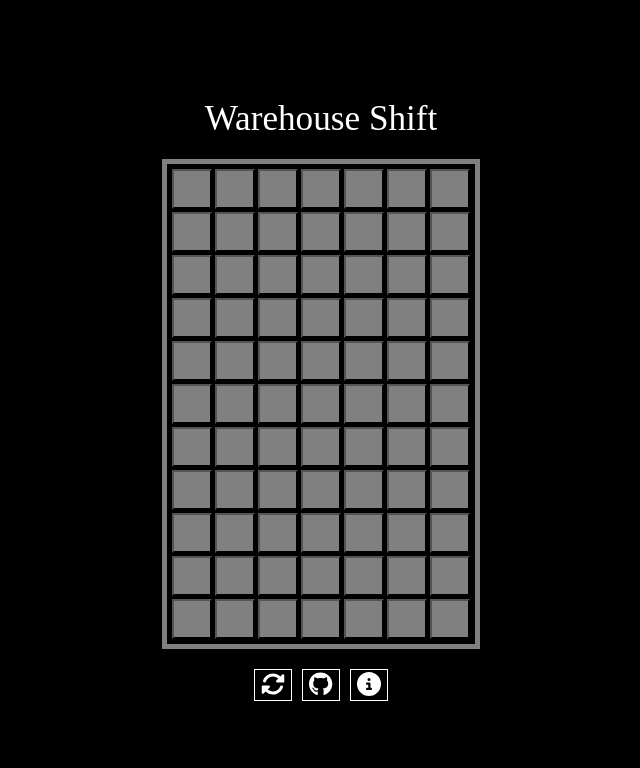
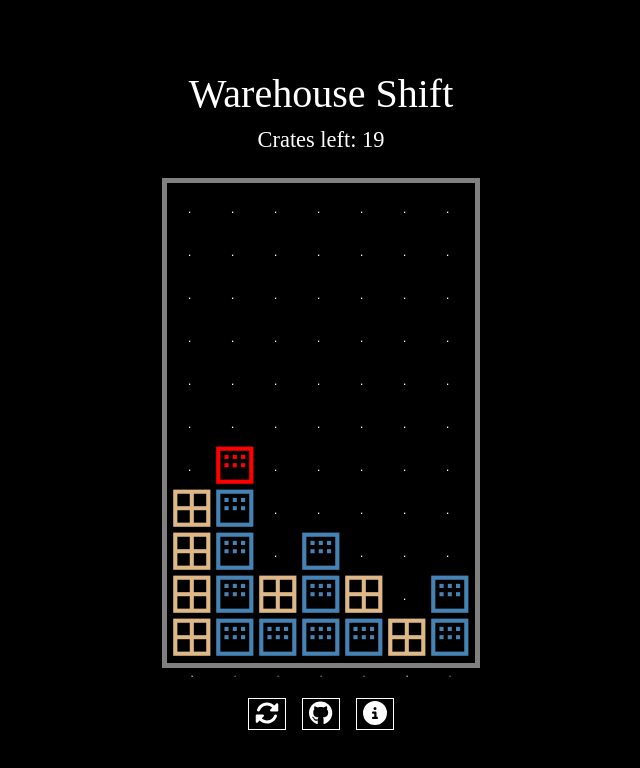
Before and after one commit to ZenRajko/warehouse-shift, a React (Create React App) app: page / in a window 1280 px wide. Both pictures are taken after a click on the element 639 px from the left and 400 px from the top of the page. Shown: the top 768 px of the page, without its empty margins (319-959 px from the left). Built offline with nearby package versions, Linux system fonts and the light colour scheme; a web font is replaced by a local one.

Commit message:
Operational game

```diff
--- a/package.json
+++ b/package.json
@@ -50,6 +50,7 @@
     ]
   },
   "devDependencies": {
+    "@types/seedrandom": "^3.0.8",
     "cross-env": "^7.0.3",
     "gh-pages": "^6.3.0"
   }
--- a/public/index.html
+++ b/public/index.html
@@ -4,6 +4,7 @@
     <meta charset="utf-8" />
     <link rel="icon" href="%PUBLIC_URL%/favicon.ico" />
     <link href="https://fonts.googleapis.com/css2?family=Permanent+Marker&family=Cabin+Sketch&family=Schoolbell&display=swap" rel="stylesheet">
+    <link rel="stylesheet" href="https://fonts.googleapis.com/icon?family=Material+Icons">
     <meta name="viewport" content="width=device-width, initial-scale=1" />
     <meta name="theme-color" content="#000000" />
     <meta
--- a/src/App.css
+++ b/src/App.css
@@ -53,8 +53,13 @@ body {
 }
 
 .game-page .title {
-  font-size: 2.2rem;
-  margin-bottom: 30px;
+  font-size: 2.5rem;
+  margin-bottom: 10px;
+}
+
+.game-page .count {
+  font-size: 1.4rem;
+  margin-bottom: 35px;
 }
 
 .board {
@@ -64,13 +69,35 @@ body {
   grid-template-columns: repeat(7, 40px);
   justify-content: center;
   gap: 3px;
-  margin-bottom: 30px;
+  margin-bottom: 40px;
 }
 
 .cell {
   width: 40px;
   height: 40px;
-  background-color: grey;
+  background-color: black;
+  color: white;
+  border: 0;
+  padding: 0;
+  margin: 0;
+}
+
+.cell span {
+  font-size: 3.1rem;
+  padding: 0;
+  margin: -5px 0 0 -5px;
+}
+
+.wood {
+  color: burlywood;
+}
+
+.metal {
+  color: steelblue;
+}
+
+.selected {
+  color: red;
 }
 
 .footer button {
@@ -78,5 +105,10 @@ body {
   color: white;
   border: 1px solid white;
   font-size: 1.5rem;
-  margin: 0 5px 0 5px;
+  margin: 0 8px 0 8px;
+  cursor: pointer;
 }
+
+.footer button:hover, .wood:hover, .metal:hover {
+  background-color: #444444;
+}
--- a/src/App.tsx
+++ b/src/App.tsx
@@ -1,12 +1,18 @@
 import { faGithub } from "@fortawesome/free-brands-svg-icons";
 import { faInfoCircle, faRotate } from "@fortawesome/free-solid-svg-icons";
 import { FontAwesomeIcon } from "@fortawesome/react-fontawesome";
-import React, { useState } from "react";
+import React, { useEffect, useState } from "react";
 import "./App.css";
 
 enum Page {
   Title = "TITLE",
-  Game = "GAME"
+  Game = "GAME",
+  Win = "WIN"
+}
+
+enum Crate {
+  Wood = '#',
+  Metal = '@'
 }
 
 type BoardType = (string | null)[];
@@ -15,32 +21,100 @@ const width = 7;
 const height = 11;
 const initialBoard: BoardType = Array(width * height).fill(null);
 
+function getRandom(min: number, max: number): number {
+  return Math.floor(Math.random() * (max - min + 1)) + min;
+}
+
 const App: React.FC = () => {
   const [page, setPage] = useState<Page>(Page.Title);
   const [board, setBoard] = useState<BoardType>(initialBoard);
+  const [left, setLeft] = useState<number>(0);
+  const [selected, setSelected] = useState<number | null>();
 
-  const handleClick = (index: number) => {
+  const selectCrate = (): void => {
+    let i = getRandom(0, left - 1);
+    setSelected(null);
+    for (let j = width * height - 1; j > 0; j--) {
+      if (board[j]) {
+        if (i === 0) {
+          setSelected(j);
+          return;
+        }
+        i--;
+      }
+    }
+  }
+
+  useEffect(() => {
+    if (left > 0) selectCrate();
+  }, [left]);
+
+  const handleClick = (index: number): void => {
+    if (index === selected) {
+      board[index] = null;
+      if (left === 1)
+        setPage(Page.Win);
+      else
+        setLeft(left => left - 1);
+    }
   };
 
-  const restartGame = () => {
-    setBoard(initialBoard);
+  const restartGame = (): void => {
+    initialBoard.fill(null);
+    let end = width * height - 1;
+    let crates = 0;
+    for (let y = 0; y < 7; y++) {
+      for (let x = 0; x < width; x++) {
+        let tile = null;
+        if (y === 0)
+          tile = getRandom(1, 3) === 1 ? Crate.Wood : Crate.Metal;
+        else {
+          const below = initialBoard[end - x + width];
+          if (below === Crate.Wood && getRandom(1, 10) < 8)
+            tile = Crate.Wood;
+          else if (below === Crate.Metal && getRandom(1, 10) < 8)
+            tile = getRandom(1, 10) < 7 ? Crate.Metal : Crate.Wood;
+        }
+        if (tile) {
+          initialBoard[end - x] = tile;
+          crates++;
+        }
+      }
+      end -= width;
+    }
+    setBoard([...initialBoard]);
+    setLeft(crates);
   }
 
   return (
     <div className="main">
       {page === Page.Title && (<div className="title-page fade-in"
-        onClick={() => setPage(Page.Game)}>
+        onClick={() => {
+          restartGame();
+          setPage(Page.Game);
+        }}>
         <div className="title">Warehouse<br></br>SHIFT</div>
         <div className="by">by<br></br>Damian Rajkowski</div>
         <div className="date">19 May 2025</div>
         <div className="tap-me">Tap anywhere<br></br>to start</div>
       </div>)}
+      {page === Page.Win && (<div className="win-page fade-in"
+        onClick={() => {
+          restartGame();
+          setPage(Page.Game);
+        }}>
+        <div className="title">You've done it!</div>
+        <div className="tap-me">Tap anywhere<br></br>to play again</div>
+      </div>)}
       {page === Page.Game && (<div className="game-page fade-in">
         <div className="title">Warehouse Shift</div>
+        <div className="count">Crates left: {left}</div>
         <div className="board">
           {board.map((cell, index) => (
             <button key={index} onClick={() => handleClick(index)}
-              className="cell">
+              className={`cell ${cell === Crate.Wood ? "wood" : (cell === Crate.Metal ? "metal" : "")} ${index === selected ? "selected": ""}`}
+                ><span className="material-icons"
+                  >{cell === Crate.Wood ? "border_all" : (cell === Crate.Metal ? "margin" : "")}</span>.
             </button>
           ))}
         </div>
```
Also changed, not shown: 15 other files (tests, documents, lock files or other folders).
